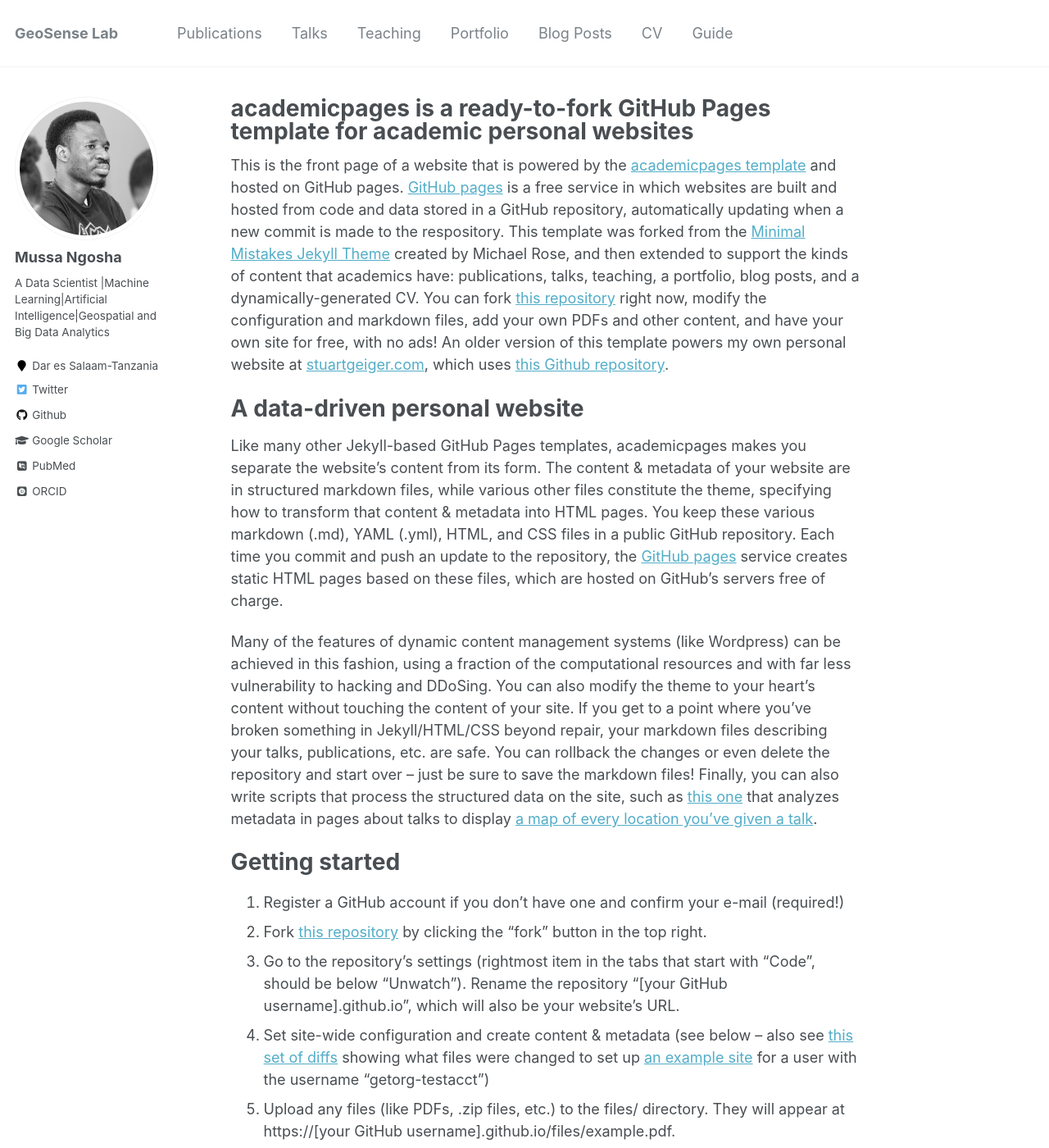
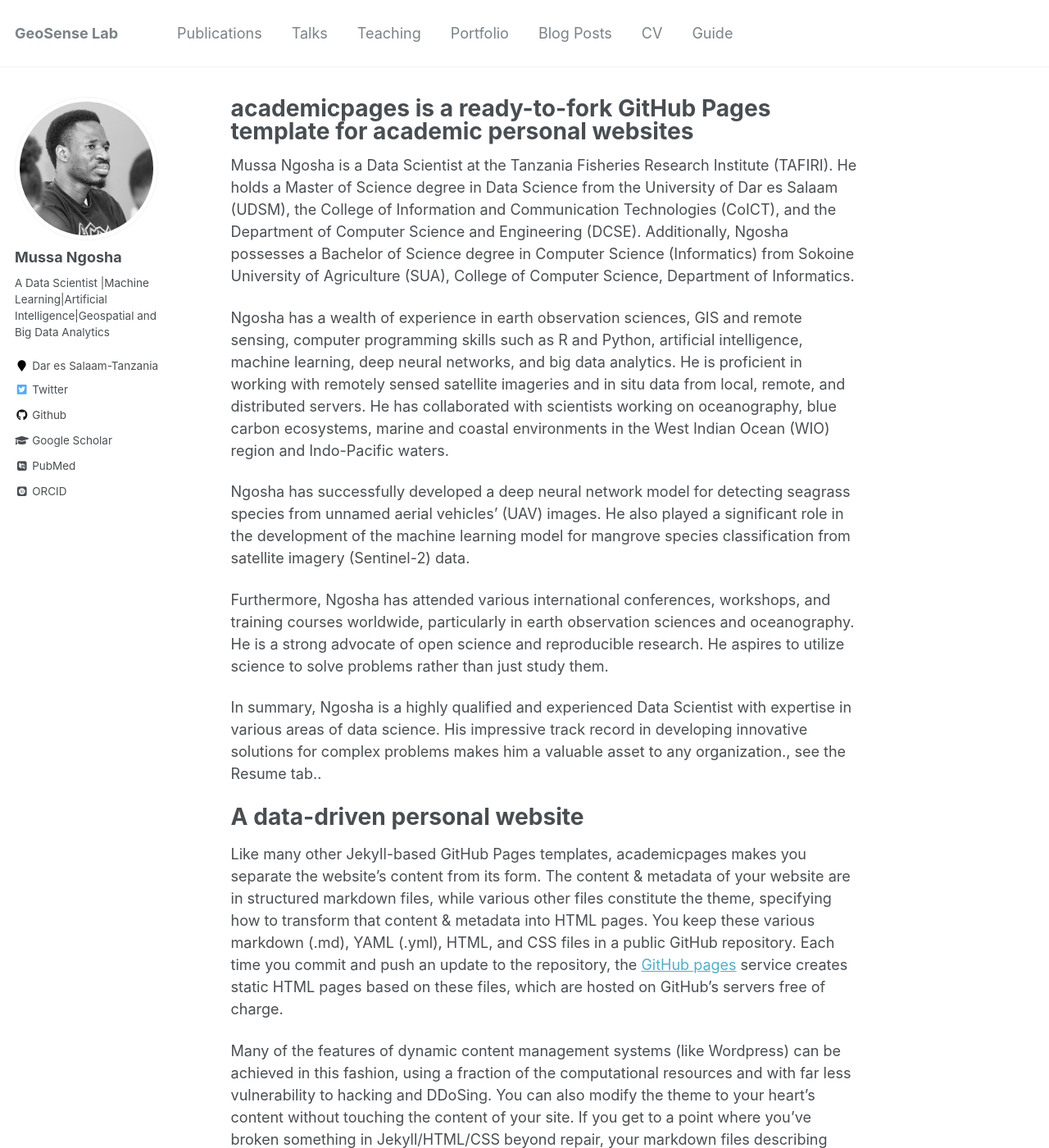
Before and after one commit to NgoshaJr/ngoshajr.github.io, a Jekyll site: the page built from _pages/about.md, in a window 1280 px wide and 1400 px high. Shown: the whole window at 82% size. Built offline with Jekyll 4.4.1, drawn with Linux system fonts in a browser that asks for light colours; some web fonts are replaced.

Commit message:
Update about.md
Updated

```diff
--- a/_pages/about.md
+++ b/_pages/about.md
@@ -8,7 +8,15 @@ redirect_from:
   - /about.html
 ---
 
-This is the front page of a website that is powered by the [academicpages template](https://github.com/academicpages/academicpages.github.io) and hosted on GitHub pages. [GitHub pages](https://pages.github.com) is a free service in which websites are built and hosted from code and data stored in a GitHub repository, automatically updating when a new commit is made to the respository. This template was forked from the [Minimal Mistakes Jekyll Theme](https://mmistakes.github.io/minimal-mistakes/) created by Michael Rose, and then extended to support the kinds of content that academics have: publications, talks, teaching, a portfolio, blog posts, and a dynamically-generated CV. You can fork [this repository](https://github.com/academicpages/academicpages.github.io) right now, modify the configuration and markdown files, add your own PDFs and other content, and have your own site for free, with no ads! An older version of this template powers my own personal website at [stuartgeiger.com](http://stuartgeiger.com), which uses [this Github repository](https://github.com/staeiou/staeiou.github.io).
+Mussa Ngosha is a Data Scientist at the Tanzania Fisheries Research Institute (TAFIRI). He holds a Master of Science degree in Data Science from the University of Dar es Salaam (UDSM), the College of Information and Communication Technologies (CoICT), and the Department of Computer Science and Engineering (DCSE). Additionally, Ngosha possesses a Bachelor of Science degree in Computer Science (Informatics) from Sokoine University of Agriculture (SUA), College of Computer Science, Department of Informatics.
+
+Ngosha has a wealth of experience in earth observation sciences, GIS and remote sensing, computer programming skills such as R and Python, artificial intelligence, machine learning, deep neural networks, and big data analytics. He is proficient in working with remotely sensed satellite imageries and in situ data from local, remote, and distributed servers. He has collaborated with scientists working on oceanography, blue carbon ecosystems, marine and coastal environments in the West Indian Ocean (WIO) region and Indo-Pacific waters.
+
+Ngosha has successfully developed a deep neural network model for detecting seagrass species from unnamed aerial vehicles’ (UAV) images. He also played a significant role in the development of the machine learning model for mangrove species classification from satellite imagery (Sentinel-2) data.
+
+Furthermore, Ngosha has attended various international conferences, workshops, and training courses worldwide, particularly in earth observation sciences and oceanography. He is a strong advocate of open science and reproducible research. He aspires to utilize science to solve problems rather than just study them.
+
+In summary, Ngosha is a highly qualified and experienced Data Scientist with expertise in various areas of data science. His impressive track record in developing innovative solutions for complex problems makes him a valuable asset to any organization., see the Resume tab..
 
 A data-driven personal website
 ======
```
